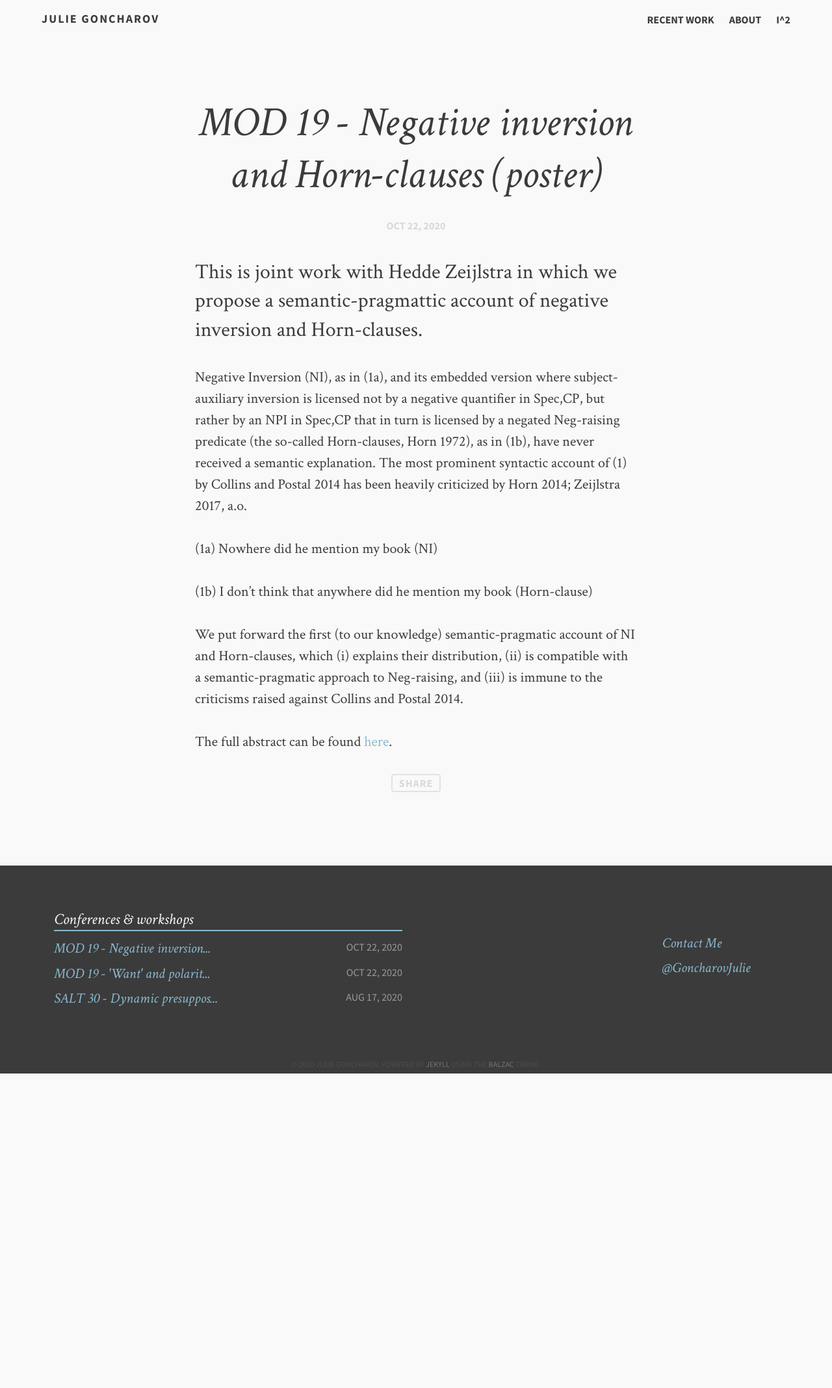
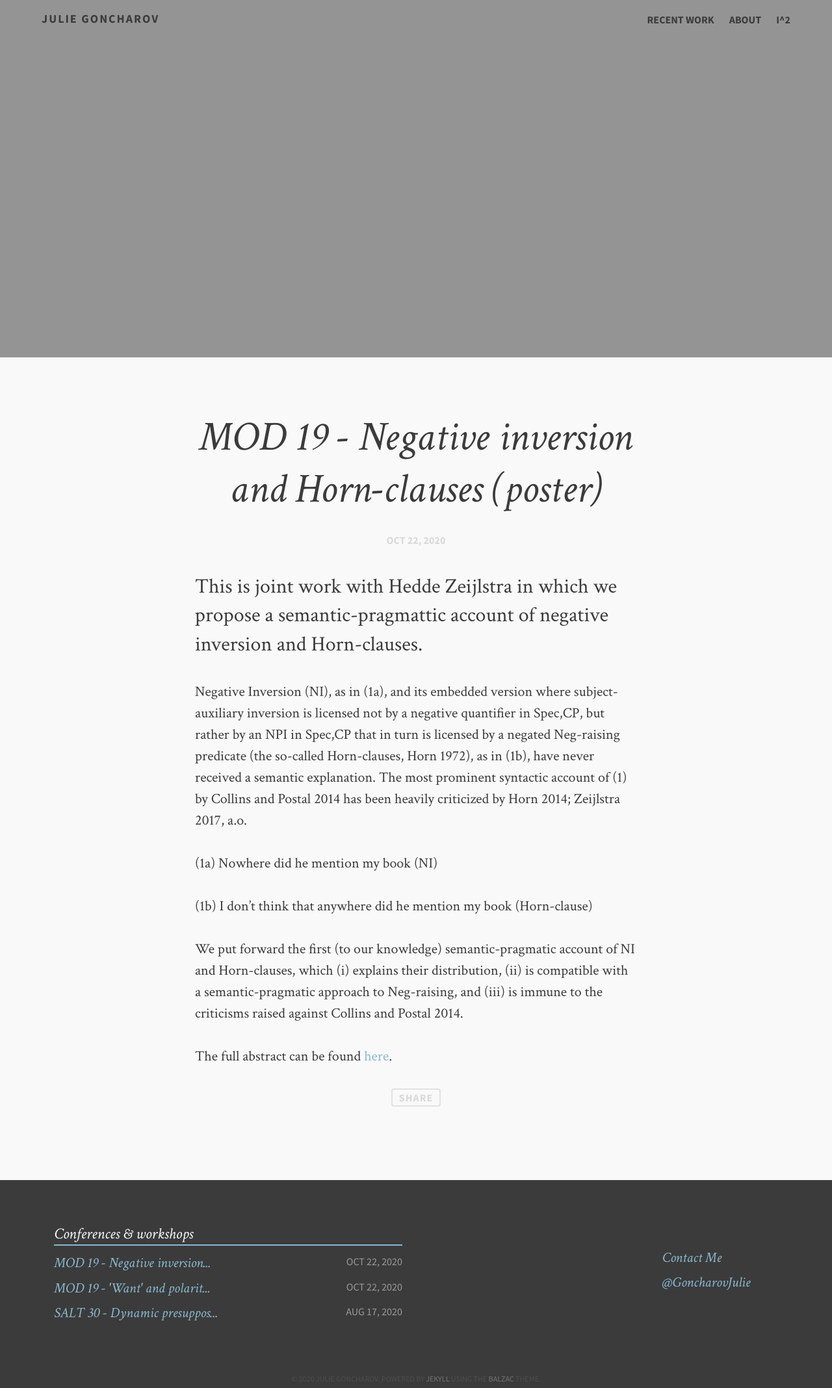
Before and after one commit to julie-goncharov/julie-goncharov.github.io, a Jekyll site: the page built from _posts/2020-10-22-mod19-2.md, in a window 1280 px wide. Shown: the whole page at 65% size. Built offline with Jekyll 4.4.1, drawn with Linux system fonts in a browser that asks for light colours; comment, search, counter and statistics services are not loaded; before the commit the page ends 1652 px from its top, so only the background shows below that.

Commit message:
update file

```diff
--- a/_posts/2020-10-22-mod19-2.md
+++ b/_posts/2020-10-22-mod19-2.md
@@ -6,7 +6,7 @@ categories: articles
 date: 2020-10-22
 tags: [Goncharov, Zeijlstra, negation, Horn-clauses, inversion, semantics, pragmatics, NPIs, polarity, emphatic]
 image:
-        feature:
+        feature: soft-trees.jpg
 ---
 
 Negative Inversion (NI), as in (1a), and its embedded version where subject-auxiliary inversion is licensed not by a negative quantifier in Spec,CP, but rather by an NPI in Spec,CP that in turn is licensed by a negated Neg-raising predicate (the so-called Horn-clauses, Horn 1972), as in (1b), have never received a semantic explanation. The most prominent syntactic account of (1) by Collins and Postal 2014 has been heavily criticized by Horn 2014; Zeijlstra 2017, a.o.
```
